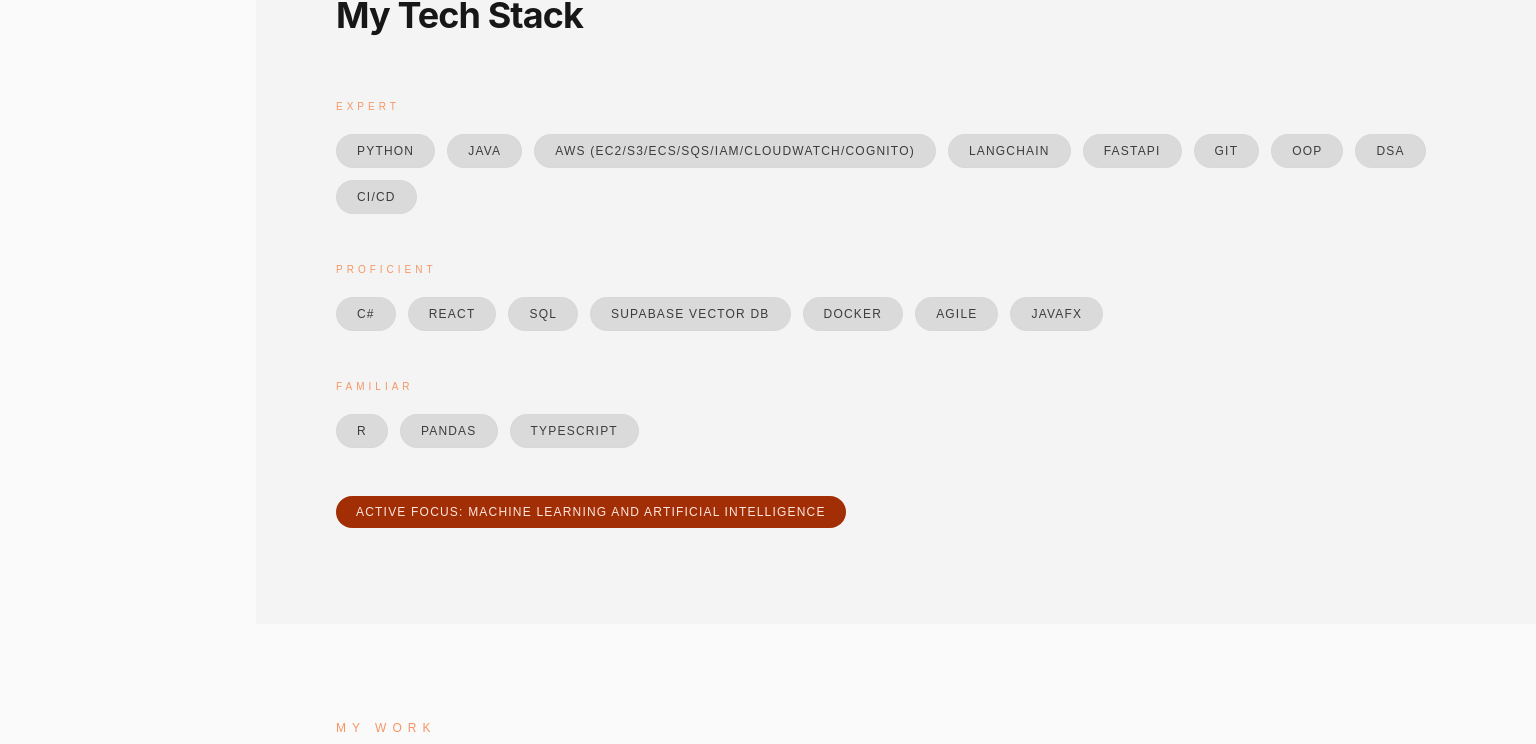
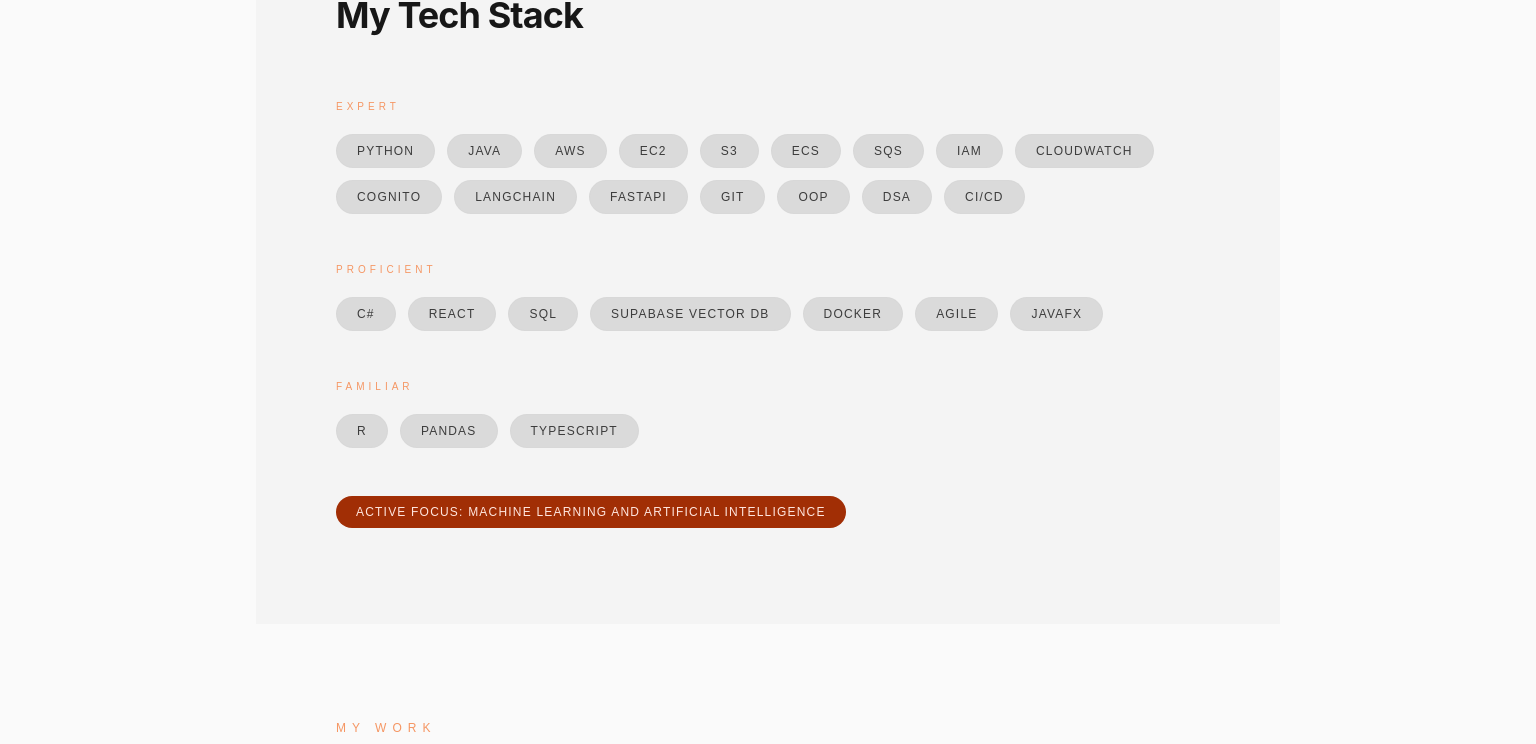
Before and after one commit to AathmikaGK/portfolio2.0, a Next.js app: page / in a window 1280 px wide. Shown: the part 1157-1901 px from the top of the page, 1536 px wide, since content can reach past the window. Built offline with nearby package versions, Linux system fonts and the light colour scheme.

Commit message:
Fix sidebar overlap, split AWS pill, add page-load intro splash

```diff
--- a/app/layout.tsx
+++ b/app/layout.tsx
@@ -3,6 +3,7 @@
 import CustomCursor from "@/components/CustomCursor";
 import AmbientOrbs from "@/components/AmbientOrbs";
 import ThemeToggle from "@/components/ThemeToggle";
+import IntroSplash from "@/components/IntroSplash";
 
 export const metadata = {
   title: "Aathmika | Software Engineer Portfolio",
@@ -35,6 +36,7 @@
       </head>
       <body suppressHydrationWarning className="selection:bg-primary-container selection:text-on-primary-container bg-background text-on-background">
         <div className="grain-overlay"></div>
+        <IntroSplash />
         <SmoothScroll>
           <CustomCursor />
           <AmbientOrbs />
--- a/app/page.tsx
+++ b/app/page.tsx
@@ -10,9 +10,9 @@
 
 export default function Home() {
   return (
-    <div className="flex min-h-[1024px]">
+    <div className="min-h-[1024px]">
       <Sidebar />
-      <main className="flex-1 md:ml-64 w-full">
+      <main className="md:ml-64">
         {/* Mobile TopAppBar */}
         <nav className="bg-surface-container-lowest/80 backdrop-blur-xl text-primary font-bold tracking-tighter uppercase Inter docked full-width top-0 z-50 md:hidden border-b border-outline-variant/30 flex justify-between items-center px-6 py-4 w-full transition-colors duration-300">
           <span className="text-lg font-black tracking-widest text-tertiary">Aathmika</span>
--- /dev/null
+++ b/components/IntroSplash.tsx
@@ -0,0 +1,45 @@
+"use client";
+import { useEffect, useState } from "react";
+import { motion, AnimatePresence } from "framer-motion";
+
+export default function IntroSplash() {
+  const [show, setShow] = useState(true);
+
+  useEffect(() => {
+    const t = setTimeout(() => setShow(false), 1600);
+    return () => clearTimeout(t);
+  }, []);
+
+  return (
+    <AnimatePresence>
+      {show && (
+        <motion.div
+          key="intro"
+          initial={{ y: 0 }}
+          exit={{ y: "-100%" }}
+          transition={{ duration: 0.9, ease: [0.76, 0, 0.24, 1] }}
+          className="fixed inset-0 z-[9998] bg-background flex items-center justify-center pointer-events-none"
+        >
+          <div className="overflow-hidden">
+            <motion.h1
+              initial={{ y: "100%", opacity: 0 }}
+              animate={{ y: 0, opacity: 1 }}
+              exit={{ y: "-100%", opacity: 0 }}
+              transition={{ duration: 0.7, ease: [0.22, 1, 0.36, 1], delay: 0.1 }}
+              className="text-5xl md:text-7xl font-black tracking-tighter text-tertiary"
+            >
+              <span className="text-primary italic">Aathmika</span>
+            </motion.h1>
+          </div>
+          <motion.div
+            initial={{ scaleX: 0 }}
+            animate={{ scaleX: 1 }}
+            transition={{ duration: 1.1, ease: [0.22, 1, 0.36, 1], delay: 0.2 }}
+            style={{ transformOrigin: "left" }}
+            className="absolute bottom-[30%] left-[10%] right-[10%] h-[2px] bg-primary/40"
+          />
+        </motion.div>
+      )}
+    </AnimatePresence>
+  );
+}
--- a/components/TechStack.tsx
+++ b/components/TechStack.tsx
@@ -7,7 +7,14 @@
     skills: [
       "Python",
       "Java",
-      "AWS (EC2/S3/ECS/SQS/IAM/CloudWatch/Cognito)",
+      "AWS",
+      "EC2",
+      "S3",
+      "ECS",
+      "SQS",
+      "IAM",
+      "CloudWatch",
+      "Cognito",
       "LangChain",
       "FastAPI",
       "Git",
```
